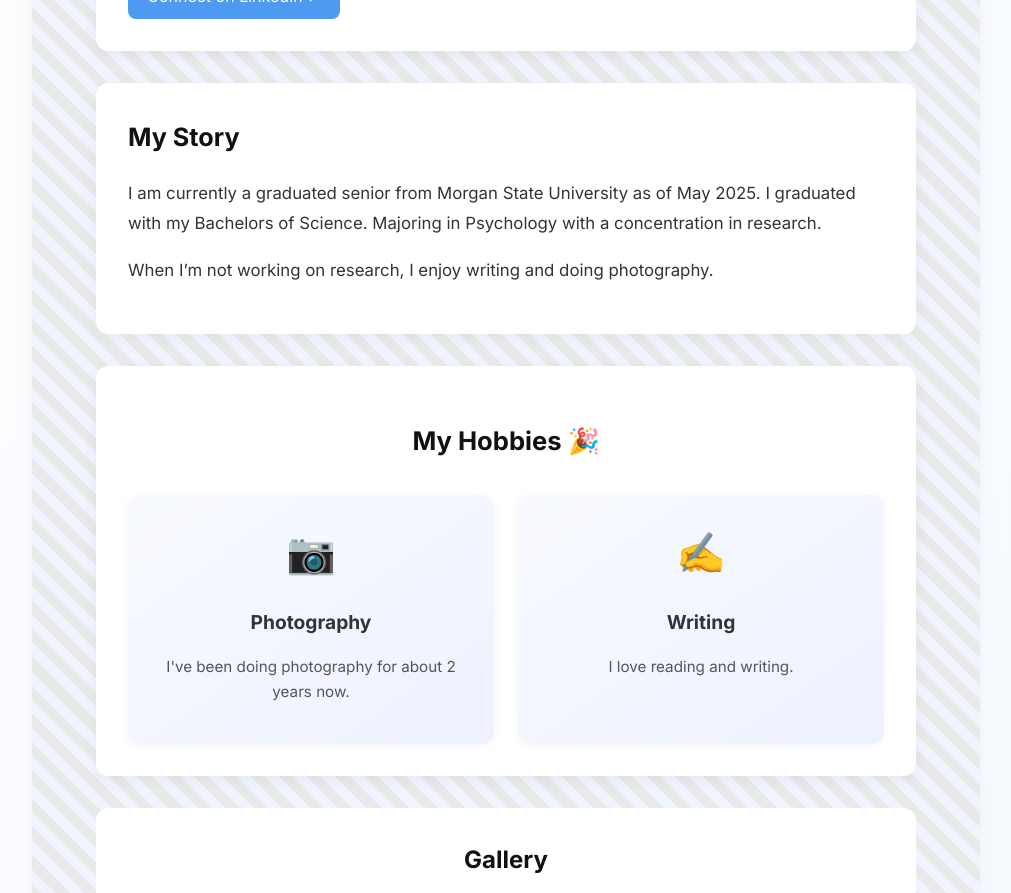
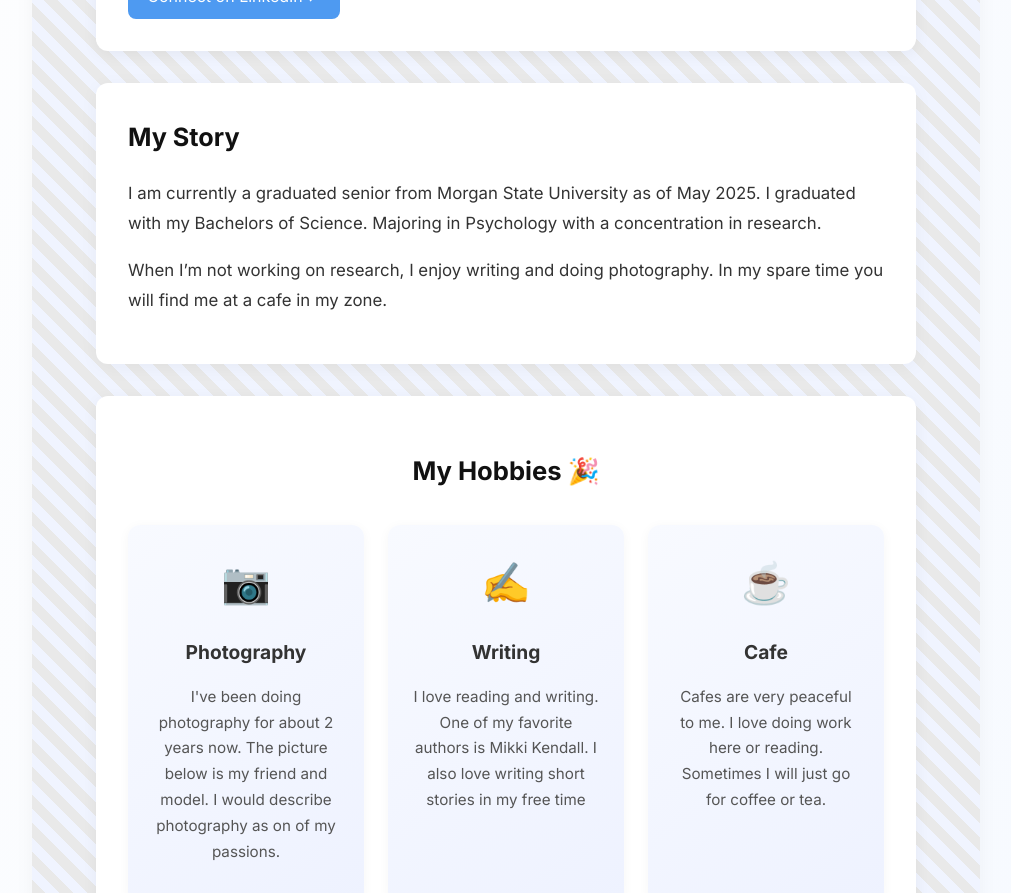
Before and after one commit to KenideeBlakey/kenideeblakey.github.io, a Jekyll site: the page built from pages/about-me.md, in a window 1280 px wide and 1400 px high, scrolled down 467 px, cut to the strip 0-893 px from the top of the window. Shown: the whole strip, without its empty margins (260-1271 px from the left). Built offline with Jekyll 4.4.1, drawn with Linux system fonts in a browser that asks for light colours; some of the changed text lies outside the part shown.

Commit message:
Update about-me.md

```diff
--- a/pages/about-me.md
+++ b/pages/about-me.md
@@ -11,16 +11,25 @@ about:
   bio: |
     I am currently a graduated senior from Morgan State University as of May 2025. I graduated with my Bachelors of Science. Majoring in Psychology with a concentration in research.
 
-    When I’m not working on research, I enjoy writing and doing photography.
+    When I’m not working on research, I enjoy writing and doing photography. In my spare time you will find me at a cafe in my zone.
 
   hobbies:
     - icon: 📷
       title: Photography
-      description: I've been doing photography for about 2 years now.
+      description: I've been doing photography for about 2 years now. The picture below is my friend and model. I would describe photography as on of my passions.
     - icon: ✍️
       title: Writing
-      description: I love reading and writing.
+      description: I love reading and writing. One of my favorite authors is Mikki Kendall. I also love writing short stories in my free time
+    - icon: ☕
+      title: Cafe
+      description: Cafes are very peaceful to me. I love doing work here or reading. Sometimes I will just go for coffee or tea.
+    - icon: ˚ ༘⋆🛍️｡˚
+      title: Shopping
+      description: One of my other hobbies would be shopping. I love picking up new items that I have been plotting on. Recently I have been shopping in a lot of thrift stores.
 
   gallery:
     - image: /assets/images/profile.JPG
+    - image: /assets/images/don 6.JPG
+    - image: /assets/images/shop.jpg
+    - image: /assets/images/cafe.jpg
 ---
```
